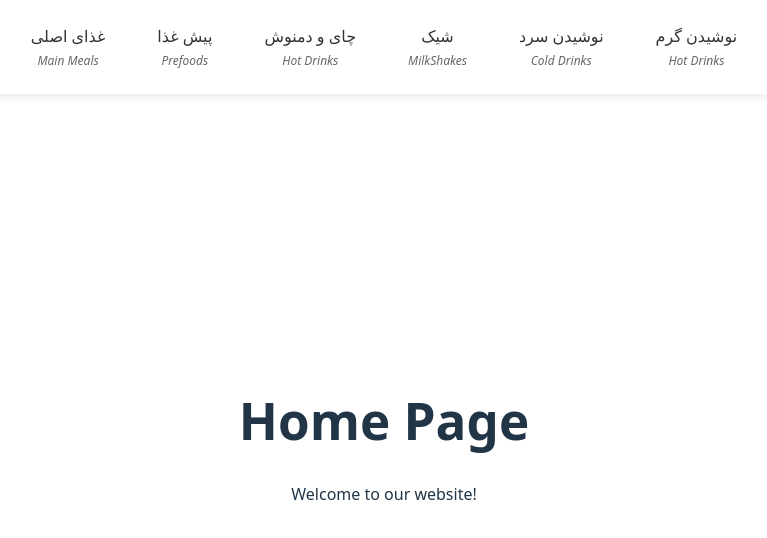
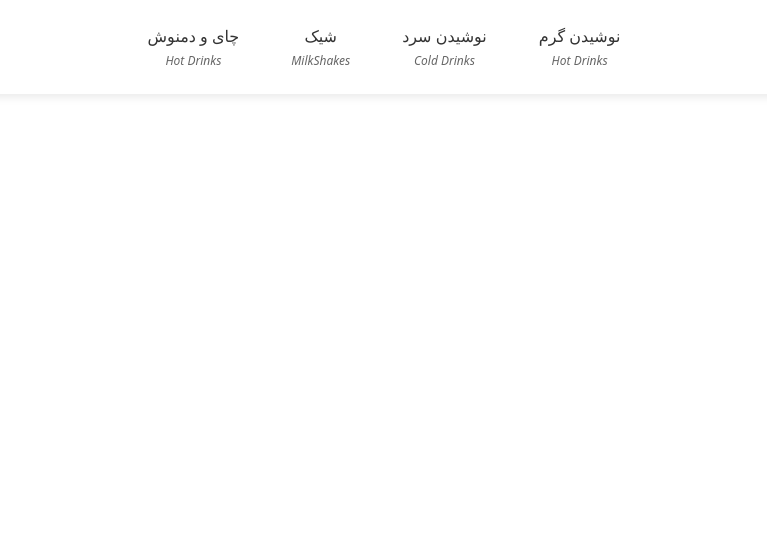
Before and after one commit to AminSBU/restaurant_menu, a React (Vite) app in the folder restaurant_menu/: page / in a window 1280 px wide. Shown: the top 538 px of the page, without its empty margins (256-1023 px from the left). Built offline with nearby package versions, Linux system fonts and the light colour scheme.

Commit message:
remove two page

```diff
--- a/restaurant_menu/src/App.jsx
+++ b/restaurant_menu/src/App.jsx
@@ -22,18 +22,6 @@ function App() {
           {/* Navigation Menu - Fixed duplicate links */}
           <nav className="navbar">
             <ul className="nav-menu">
-              <Link to="/" className="header">
-                <div>
-                  <span className="nav-text">غذای اصلی</span>
-                  <span className="nav-english">Main Meals</span>
-                </div>
-              </Link>
-              <Link to="/about" className="header">
-                <div>
-                  <span className="nav-text">پیش غذا</span>
-                  <span className="nav-english">Prefoods</span>
-                </div>
-              </Link>
               <Link to="/Tea" className="header">
                 <div>
                   <span className="nav-text">چای و دمنوش</span>
@@ -66,8 +54,6 @@ function App() {
           {/* Page Content */}
           <main className="main-content">
             <Routes>
-              <Route path="/" element={<Home />} />
-              <Route path="/about" element={<About />} />
               <Route path="/Tea" element={<Tea />} />
               <Route path="/Milkshakes" element={<Milkshakes />} />
               <Route path="/ColdDrinks" element={<ColdDrinks />} />
```
